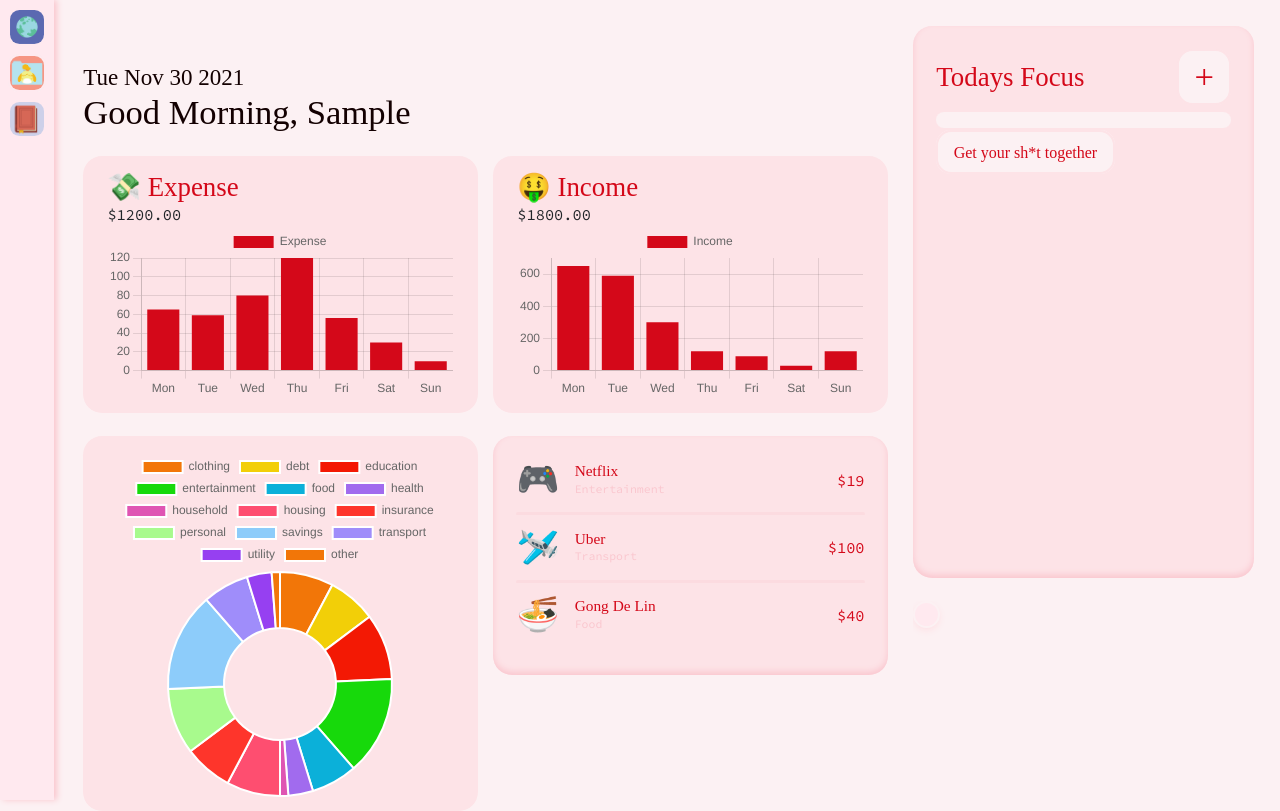
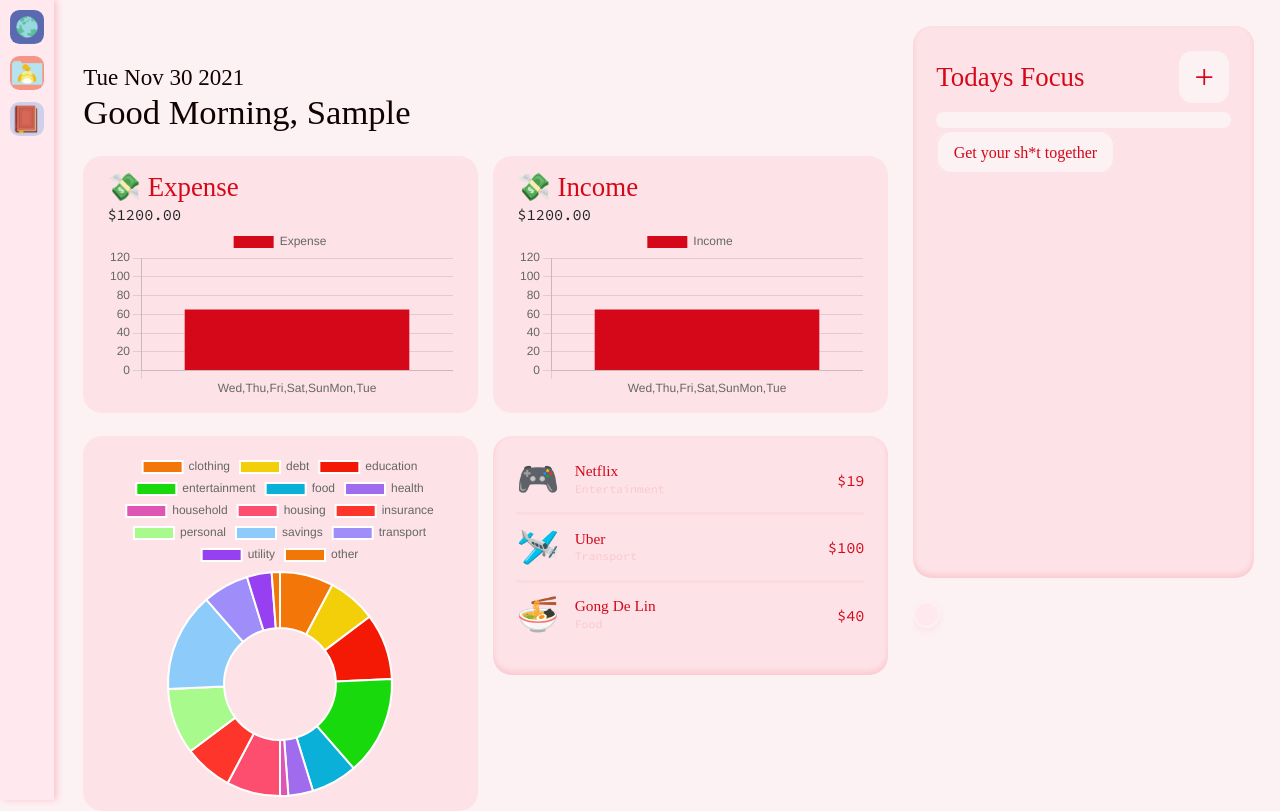
Before and after one commit to jmhar3/DreamJournal_app, a React (Create React App) app: page /dashboard in a window 1280 px wide. Built offline with nearby package versions, Linux system fonts and the light colour scheme; sample sign-in values are in the browser's storage; a web font is replaced by a local one.

Commit message:
dynamically render finance charts

```diff
--- /dev/null
+++ b/src/components/FinanceChart.js
@@ -0,0 +1,75 @@
+import { Bar } from 'react-chartjs-2';
+import Chart from 'chart.js/auto';
+import { connect } from 'react-redux';
+
+const FinanceChart = ({transactions, type}) => {
+
+    const byDirection = (transaction) => transaction.direction === type.toLowerCase();
+
+    const filteredTransactions = transactions.filter(byDirection)
+
+    const dateTime = new Date()
+
+    function weekday(count) {
+        const date = dateTime.getDate() - count
+        const month = dateTime.getMonth() + 1
+        const year = dateTime.getFullYear()
+
+        const validDate = (num) => {
+            if (num.toString().length === 1) {
+                return "0" + num
+            } else {
+                return num
+            }
+        }
+
+        return year + "-" + validDate(month) + "-" + validDate(date);
+    }
+
+    function byDay(transactions, count){
+        return transactions.filter(function(transaction) {
+            return transaction.date === weekday(count);
+        })
+    }
+
+    const weeklyValues = [byDay(filteredTransactions, 6), byDay(filteredTransactions, 5), byDay(filteredTransactions, 4), byDay(filteredTransactions, 3), byDay(filteredTransactions, 2), byDay(filteredTransactions, 1), byDay(filteredTransactions, 0)]
+
+    const allValues = weeklyValues.map(transaction => transaction.amount);
+
+
+    const day = dateTime.getDay();
+
+    const dailyLabels = ['Mon', 'Tue', 'Wed',
+    'Thu', 'Fri', 'Sat', 'Sun']
+
+    const adjustedLabels = [dailyLabels.slice(day) + dailyLabels.slice(0, day)]
+
+    const chartData = {
+        labels: adjustedLabels,
+        datasets: [
+            {
+                label: type,
+                backgroundColor: '#d40819',
+                data: [65, 59, 80, 120, 56, 30, 10]
+            }
+        ]
+    }
+
+    // const checkProgress = (priority) => {
+    //     return (priority.length / goals.length) * 100
+    // }
+
+    return (
+        <div>
+            <h2>💸 {type}</h2>
+            <p>$1200.00</p>
+            <Bar data={chartData} />
+        </div>
+    )
+}
+
+const mapStateToProps = state => {
+    return { transactions: state.transactions }
+}
+
+export default connect(mapStateToProps)(FinanceChart);
--- a/src/components/GoalItem.js
+++ b/src/components/GoalItem.js
@@ -3,13 +3,12 @@ import { Link } from "react-router-dom";
 const Goal = ({goal}) => {
     return (
         <li>
-            <h1>{goal}</h1>
-            {/* <input type="checkbox" />
-            <div className="goal-label">
+            <input type="checkbox"/>
+            <div className="goal-label" key={goal.key}>
                 <h5>{goal.label}</h5>
                 <p className="label">{goal.due_date}</p>
             </div>
-            <div className={`priority-indicator ${goal.priority}`}></div> */}
+            <div className={`priority-indicator ${goal.priority}`}></div>
         </li>
     )
 }
--- a/src/pages/Dashboard.js
+++ b/src/pages/Dashboard.js
@@ -1,37 +1,12 @@
 import { Link } from "react-router-dom";
 import { CircularProgressbar } from 'react-circular-progressbar';
 import GoalProgressBar from '../components/GoalProgressBar';
-import { Bar } from 'react-chartjs-2';
-import Chart from 'chart.js/auto';
+import FinanceChart from '../components/FinanceChart';
 import GoalList from '../components/GoalList';
 import TransactionList from '../components/TransactionsList';
 import FinanceCategories from '../components/FinanceCategories';
 import { connect } from 'react-redux';
 import PinnedNotes from '../components/PinnedNotes';
-
-const expenseData = {
-    labels: ['Mon', 'Tue', 'Wed',
-        'Thu', 'Fri', 'Sat', 'Sun'],
-    datasets: [
-        {
-            label: 'Expense',
-            backgroundColor: '#d40819',
-            data: [65, 59, 80, 120, 56, 30, 10]
-        }
-    ]
-}
-
-const incomeData = {
-    labels: ['Mon', 'Tue', 'Wed',
-        'Thu', 'Fri', 'Sat', 'Sun'],
-    datasets: [
-        {
-            label: 'Income',
-            backgroundColor: '#d40819',
-            data: [650, 590, 300, 120, 89, 30, 120]
-        }
-    ]
-}
 
 const Dashboard = ({goals}) => {
     const dateTime = new Date()
@@ -87,16 +62,8 @@ const Dashboard = ({goals}) => {
                     <h1>{greeting()}, {capitalize(localStorage.getItem('username'))}</h1>
                 </div>
                 <section className="finance-charts">
-                    <div>
-                        <h2>💸 Expense</h2>
-                        <p>$1200.00</p>
-                        <Bar data={expenseData} />
-                    </div>
-                    <div>
-                        <h2>🤑 Income</h2>
-                        <p>$1800.00</p>
-                        <Bar data={incomeData} />
-                    </div>
+                    <FinanceChart type={'Expense'} />
+                    <FinanceChart type={'Income'} />
                 </section>
                 <section id="transaction-stats">
                     <div id="db-finance-categories">
```
